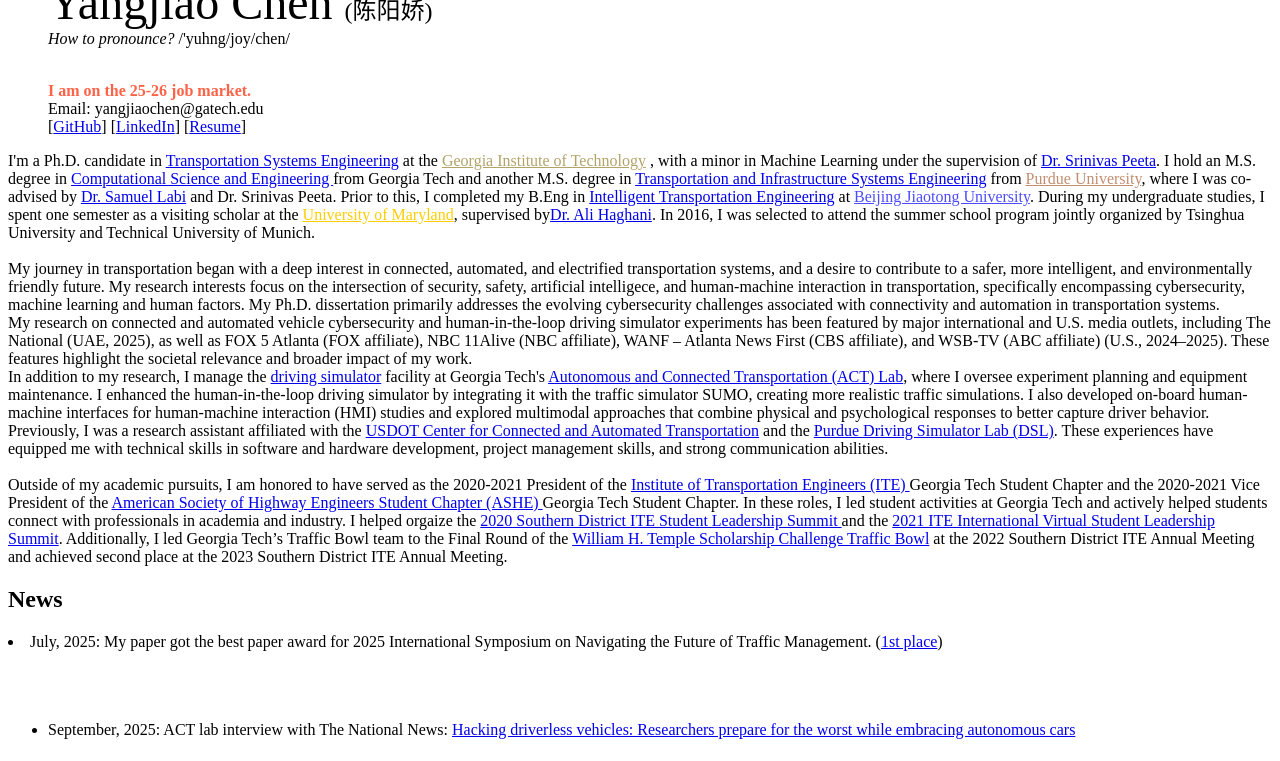
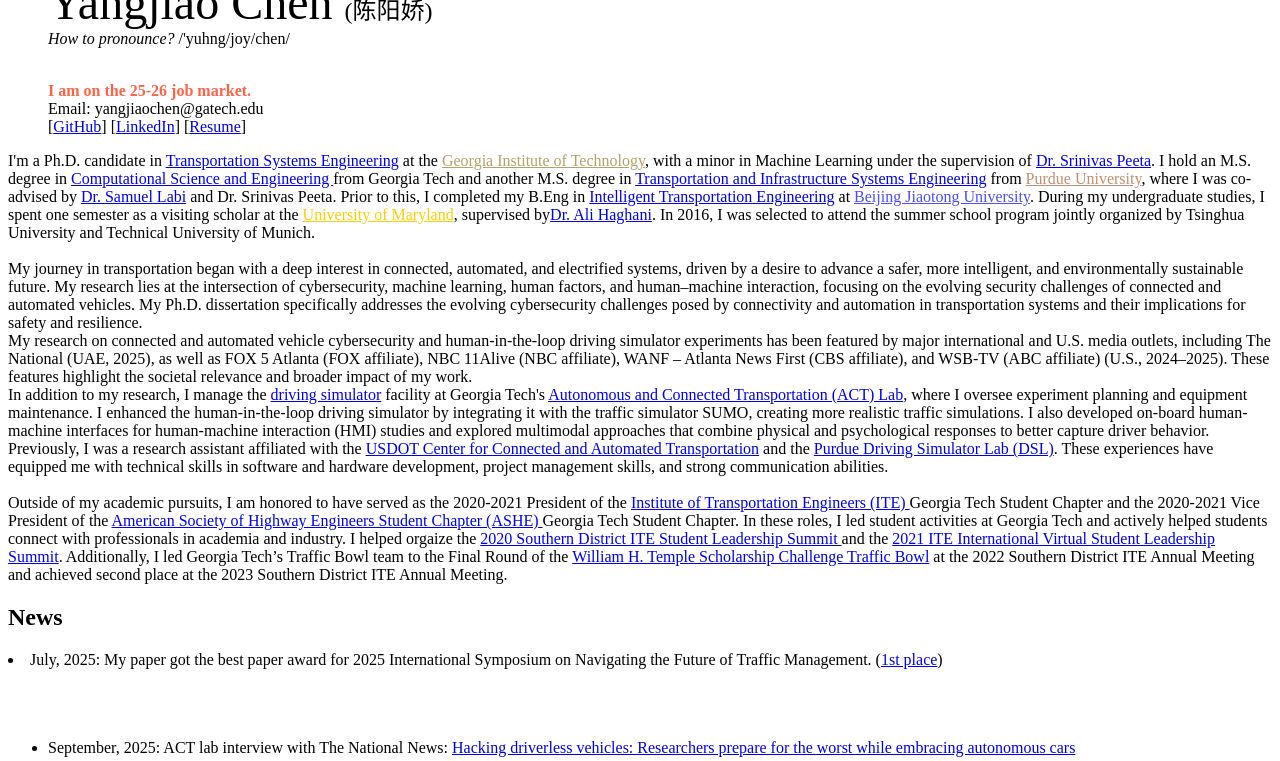
Before and after one commit to YangjiaoChen/YangjiaoChen.github.io, a Jekyll site: the page built from index.html, in a window 1280 px wide and 900 px high, scrolled down 539 px, cut to the strip 0-761 px from the top of the window. Built offline with Jekyll 4.4.1, drawn with Linux system fonts in a browser that asks for light colours.

Commit message:
Update personal introduction and research focus

```diff
--- a/index.html
+++ b/index.html
@@ -115,8 +115,7 @@ title: "Yangjiao Chen"
 </div>
 <div class="col-md-11">
 <p>
-I'm a Ph.D. candidate in <a href="https://prod.ce.gatech.edu/academics/groups/transportation" target="_blank">Transportation Systems Engineering</a> at the <a href="https://www.gatech.edu" target="_blank" style="color:rgb(179,163,105)">Georgia Institute of Technology</a>
-,  with a minor in Machine Learning under the supervision of <a href="https://ce.gatech.edu/directory/person/srinivas-peeta" target="_blank">Dr. Srinivas Peeta</a>.
+I'm a Ph.D. candidate in <a href="https://prod.ce.gatech.edu/academics/groups/transportation" target="_blank">Transportation Systems Engineering</a> at the <a href="https://www.gatech.edu" target="_blank" style="color:rgb(179,163,105)">Georgia Institute of Technology</a>, with a minor in Machine Learning under the supervision of <a href="https://ce.gatech.edu/directory/person/srinivas-peeta" target="_blank">Dr. Srinivas Peeta</a>.
 I hold an M.S. degree in <a href="https://cse.gatech.edu" target="_blank">Computational Science and Engineering </a> from Georgia Tech and another M.S. degree in <a href="https://engineering.purdue.edu/CE/Academics/Groups/Transportation" target="_blank">Transportation and Infrastructure Systems Engineering</a>
 from <a href="https://www.purdue.edu" target="_blank" style="color:rgb(194,142,112)">Purdue University</a>, where I was co-advised by <a href="https://engineering.purdue.edu/CE/People/ptProfile?resource_id=2416" target="_blank">Dr. Samuel Labi</a>
 and Dr. Srinivas Peeta. Prior to this, I completed my B.Eng in <a href="http://en.trans.bjtu.edu.cn" target="_blank">Intelligent Transportation Engineering</a> at <a href="http://en.njtu.edu.cn" target="_blank"  style="color:rgb(77,77,255)">Beijing Jiaotong University</a>.
@@ -124,11 +123,9 @@ During my undergraduate studies, I spent one semester as a visiting scholar at t
 In 2016, I was selected to attend the summer school program jointly organized by Tsinghua University and Technical University of Munich.
 <br />
 <br />
-My journey in transportation began with a deep interest in connected, automated, and electrified transportation systems,
-	and a desire to contribute to a safer, more intelligent, and environmentally friendly future.
-	My research interests focus on the intersection of security, safety, artificial intelligece, and human-machine interaction in transportation,
-	specifically encompassing cybersecurity, machine learning and human factors.
-	My Ph.D. dissertation primarily addresses the evolving cybersecurity challenges associated with connectivity and automation in transportation systems.
+My journey in transportation began with a deep interest in connected, automated, and electrified systems, driven by a desire to advance a safer, more intelligent, and environmentally sustainable future.
+	My research lies at the intersection of cybersecurity, machine learning, human factors, and human–machine interaction, focusing on the evolving security challenges of connected and automated vehicles.
+	My Ph.D. dissertation specifically addresses the evolving cybersecurity challenges posed by connectivity and automation in transportation systems and their implications for safety and resilience.
 <br />
 My research on connected and automated vehicle cybersecurity and human-in-the-loop driving simulator experiments has been featured by major international and U.S. media outlets, including The National (UAE, 2025), as well as FOX 5 Atlanta (FOX affiliate), NBC 11Alive (NBC affiliate), WANF – Atlanta News First (CBS affiliate), and WSB-TV (ABC affiliate) (U.S., 2024–2025). These features highlight the societal relevance and broader impact of my work.
 
```
